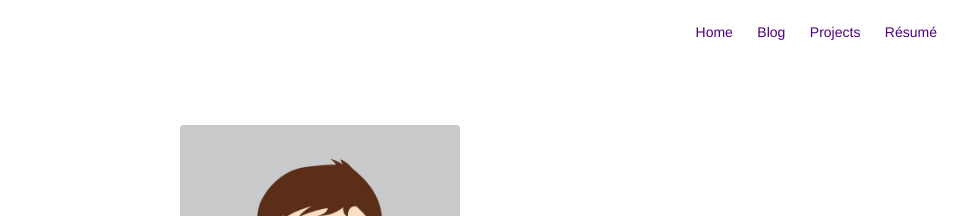
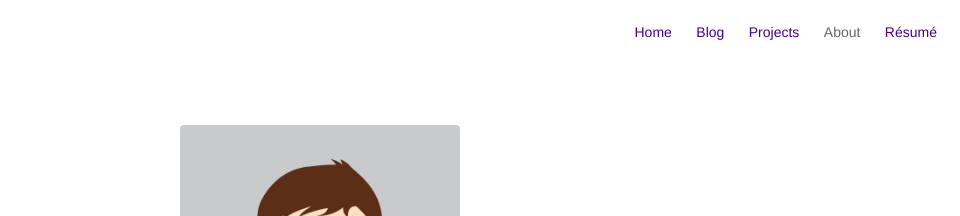
Before and after one commit to mishimay/mishimay.github.io, a Jekyll site: the page built from about.md, in a window 1280 px wide. Shown: the top 216 px of the page, without its empty margins (320-1280 px from the left). Built offline with Jekyll 4.4.1, drawn with Linux system fonts in a browser that asks for light colours.

Commit message:
Modify nav

```diff
--- a/_includes/nav.html
+++ b/_includes/nav.html
@@ -7,27 +7,25 @@
         {% endif %}
 
         {% if site.blog == true %}
-            {% if page.title != "Blog" %}
             <li class="item">
                 <a class="link" href="{{ site.blog-url }}" target="_blank">Blog</a>
             </li>
         {% endif %}
-        {% endif %}
 
         {% if site.projects == true %}
-            {% if page.title != "Projects" %}
             <li class="item">
-                    <a class="link" href="{{ site.url }}/projects">Projects</a>
+                <{% if page.title != "Projects" %}a{% else %}span{% endif %} class="link" href="{{ site.url }}/projects">
+                    Projects
+                </{% if page.title != "Projects" %}a{% else %}span{% endif %}>
             </li>
-            {% endif %}
         {% endif %}
 
         {% if site.about == true %}
-            {% if page.title != "About" %}
             <li class="item">
-                    <a class="link" href="{{ site.url }}/about">About</a>
+                <{% if page.title != "About" %}a{% else %}span{% endif %} class="link" href="{{ site.url }}/about">
+                    About
+                </{% if page.title != "About" %}a{% else %}span{% endif %}>
             </li>
-            {% endif %}
         {% endif %}
 
         {% if site.resume == true %}
```
Lines whose indentation alone changed are shown as unchanged.
